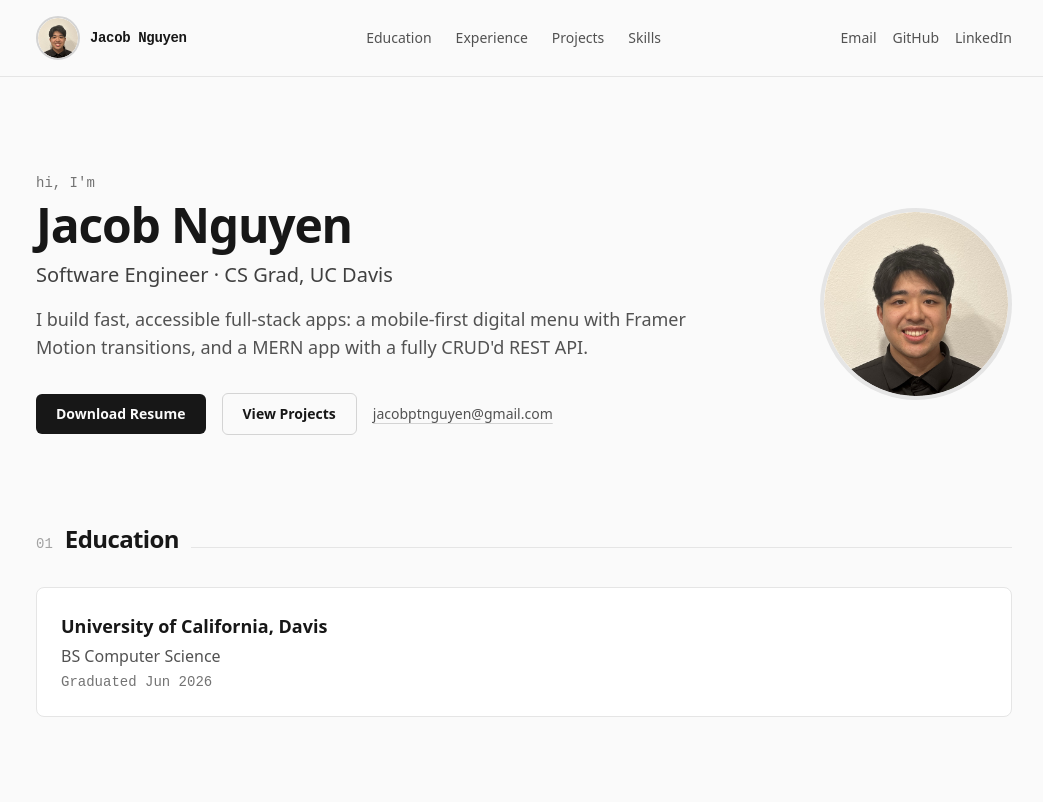
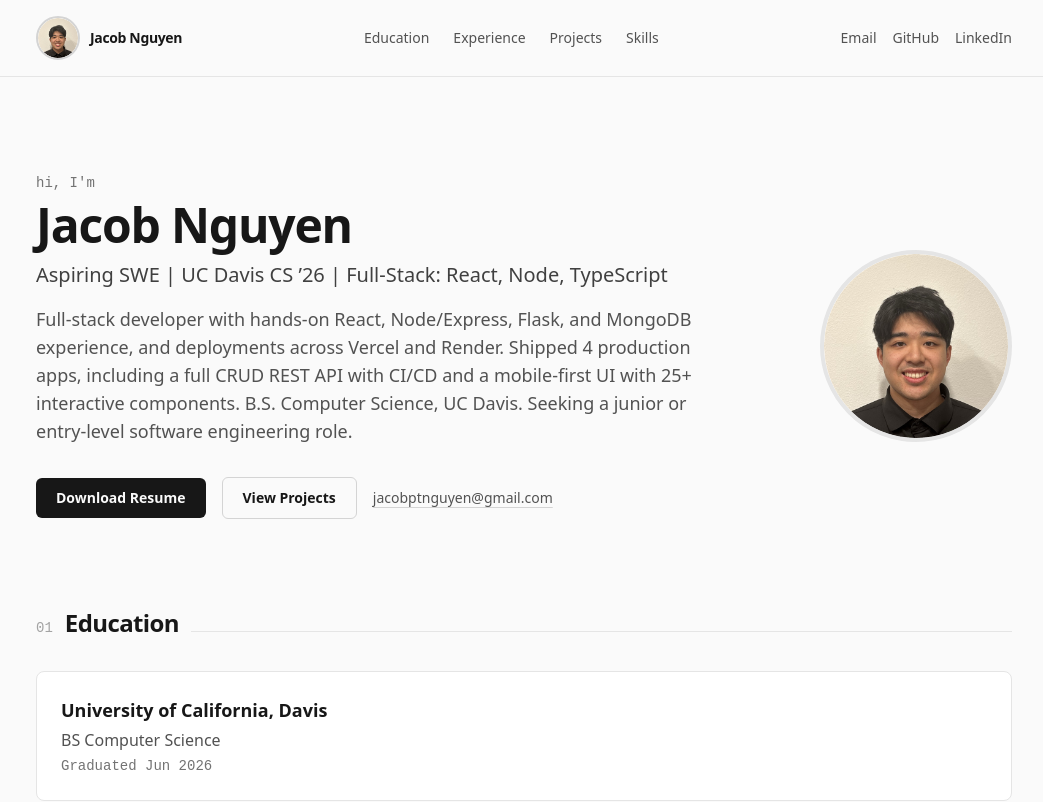
Before and after one commit to jacobptnguyen/jacob-nguyen-portfolio, a React (Vite) app: page / in a window 1280 px wide. Shown: the top 802 px of the page, without its empty margins (116-1159 px from the left). Built offline with nearby package versions, Linux system fonts and the light colour scheme.

Commit message:
update header, hero, linkedin url

```diff
--- a/index.html
+++ b/index.html
@@ -5,7 +5,7 @@
     <link rel="icon" type="image/svg+xml" href="/favicon.svg" />
     <meta name="viewport" content="width=device-width, initial-scale=1.0" />
     <meta name="description" content="Jacob Nguyen — Software Engineer, CS grad from UC Davis. Portfolio of full-stack projects." />
-    <title>Jacob Nguyen — Software Engineer</title>
+    <title>Jacob Nguyen Portfolio</title>
   </head>
   <body>
     <div id="root"></div>
--- a/src/components/Header.jsx
+++ b/src/components/Header.jsx
@@ -13,7 +13,7 @@ export default function Header() {
       <div className="mx-auto flex max-w-5xl items-center justify-between px-6 py-4">
         <a
           href="#top"
-          className="flex items-center gap-2.5 font-mono text-sm font-semibold tracking-tight text-neutral-900 hover:text-neutral-600 dark:text-neutral-100 dark:hover:text-neutral-300"
+          className="flex items-center gap-2.5 text-sm font-bold tracking-tight text-neutral-900 hover:text-neutral-600 dark:text-neutral-100 dark:hover:text-neutral-300"
         >
           <span className="h-11 w-11 shrink-0 overflow-hidden rounded-full border-2 border-neutral-300 dark:border-neutral-700">
             <img
--- a/src/components/Hero.jsx
+++ b/src/components/Hero.jsx
@@ -42,14 +42,17 @@ export default function Hero() {
             variants={item}
             className="mt-3 text-lg font-medium text-neutral-700 dark:text-neutral-300 sm:text-xl"
           >
-            Software Engineer · CS Grad, UC Davis
+            Aspiring SWE | UC Davis CS &rsquo;26 | Full-Stack: React, Node, TypeScript
           </motion.p>
           <motion.p
             variants={item}
             className="mt-4 max-w-2xl text-base text-neutral-600 dark:text-neutral-400 sm:text-lg"
           >
-            I build fast, accessible full-stack apps: a mobile-first digital menu with Framer
-            Motion transitions, and a MERN app with a fully CRUD&apos;d REST API.
+            Full-stack developer with hands-on React, Node/Express, Flask, and MongoDB
+            experience, and deployments across Vercel and Render. Shipped 4 production apps,
+            including a full CRUD REST API with CI/CD and a mobile-first UI with 25+ interactive
+            components. B.S. Computer Science, UC Davis. Seeking a junior or entry-level software
+            engineering role.
           </motion.p>
 
           <motion.div variants={item} className="mt-8 flex flex-wrap items-center gap-4">
--- a/src/data.js
+++ b/src/data.js
@@ -1,6 +1,6 @@
 export const contact = {
   email: 'jacobptnguyen@gmail.com',
-  linkedin: 'https://linkedin.com/in/jacob-nguyen',
+  linkedin: 'https://www.linkedin.com/in/jacob-nguyen-138267262/',
   github: 'https://github.com/jacobptnguyen',
 }
 
```
Also changed, not shown: 3 other files (tests, documents, lock files or other folders).
